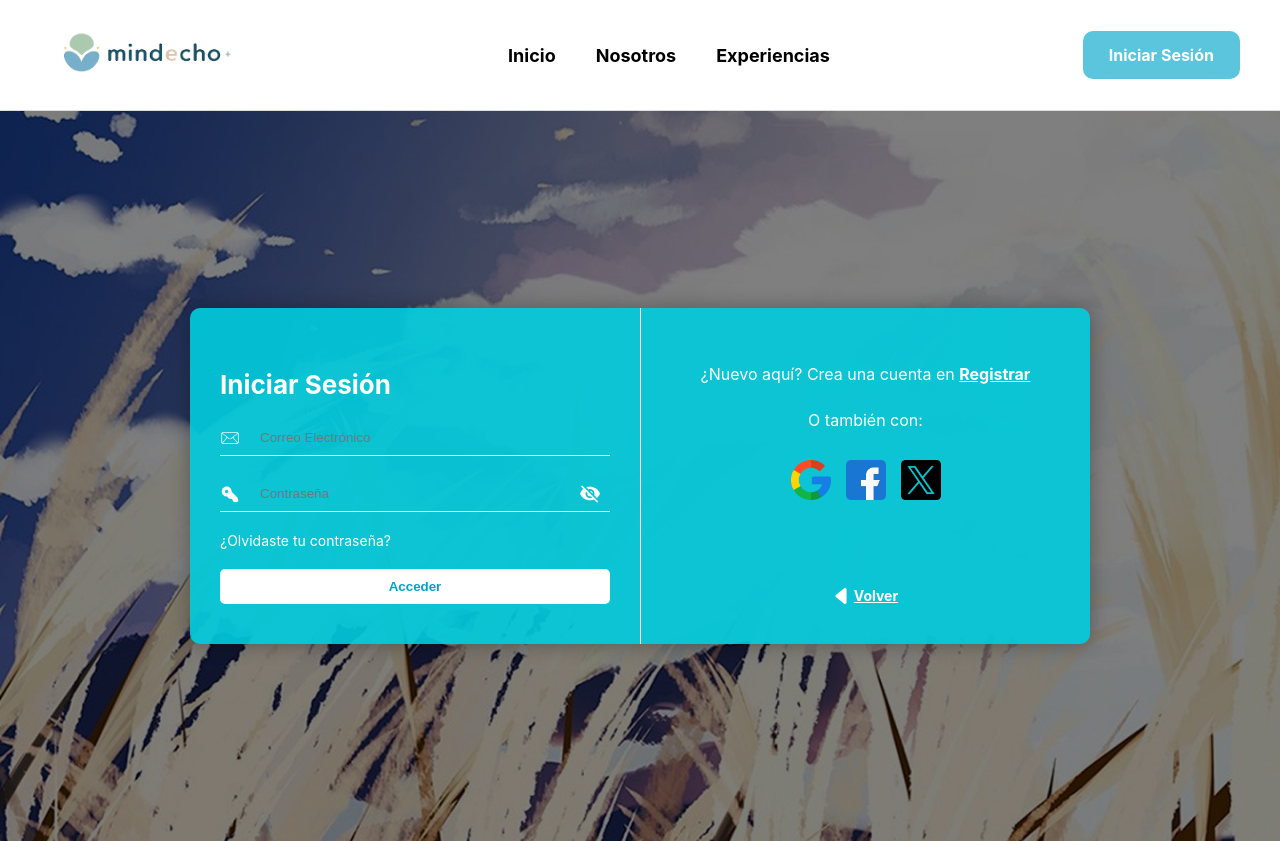
After one commit to JuanPabloCB/IHC_project, a PHP site: page /login.html in a window 1280 px wide. The commit adds this page. Run offline with PHP 8.4, Linux system fonts and the light colour scheme; some libraries are stand-ins or nearby versions.

Commit message:
hice el login y tiene validaciones

```diff
--- a/public/experiencias.html
+++ b/public/experiencias.html
@@ -19,7 +19,7 @@
         <a href="nosotros.html">Nosotros</a>
         <a href="experiencias.html">Experiencias</a>
       </nav>
-      <a href="./configuracion.html" class="login-button">Iniciar Sesión</a>
+      <a href="./login.html" class="login-button">Iniciar Sesión</a>
     </div>
   </header>
 
--- a/public/index.html
+++ b/public/index.html
@@ -19,7 +19,7 @@
         <a href="./nosotros.html">Nosotros</a>
         <a href="./experiencias.html">Experiencias</a>
       </nav>
-      <a href="./configuracion.html" class="login-button">Iniciar Sesión</a>
+      <a href="./login.html" class="login-button">Iniciar Sesión</a>
     </div>
   </header>
 <!-- BOTON CONSULTA GRATIS CRISTINA -->
--- /dev/null
+++ b/public/login.html
@@ -0,0 +1,74 @@
+<!DOCTYPE html>
+<html lang="es">
+<head>
+  <meta charset="UTF-8">
+  <meta name="viewport" content="width=device-width, initial-scale=1.0">
+  <title>MindEcho - Iniciar Sesión</title>
+  <link rel="stylesheet" href="assets/styles/login.css">
+
+  <body>
+
+
+<!-- HEADER JP -->
+  <header class="navbar">
+    <div class="navbar-content">
+      <img src="assets/images/Logo Mindecho.png" alt="MindEcho Logo" class="logo">
+      <nav class="menu">
+        <a href="./index.html">Inicio</a>
+        <a href="./nosotros.html">Nosotros</a>
+        <a href="./experiencias.html">Experiencias</a>
+      </nav>
+      <a href="./login.html" class="login-button">Iniciar Sesión</a>
+    </div>
+  </header>
+
+<main>
+  <!-- Imagen de fondo -->
+  <img src="assets/images/login 2.jpeg" alt="Fondo">
+
+  <!-- Capa negra semitransparente -->
+  <div class="overlay"></div>
+
+  <!-- Contenedor del login -->
+  <div class="login-box">
+    <div class="login-left">
+      <h2>Iniciar Sesión</h2>
+
+      <div class="form-group">
+        <img src="assets/images/correo.png" alt="Correo">
+        <input type="email" placeholder="Correo Electrónico" id="email">
+      </div>
+
+    <div class="form-group">
+        <img src="assets/images/key.png" alt="Contraseña">
+        <input type="password" placeholder="Contraseña" id="password">
+
+        <!-- Íconos superpuestos -->
+        <img src="assets/images/ojo.png" alt="Mostrar contraseña" id="eyeOpen" class="eye-icon" style="display: none;">
+        <img src="assets/images/invisible.png" alt="Ocultar contraseña" id="eyeClosed" class="eye-icon">
+        </div>
+
+      <p class="forgot">¿Olvidaste tu contraseña?</p>
+      <button class="btn-submit" id="loginBtn">Acceder</button>
+    </div>
+
+    <div class="login-right">
+      <p>¿Nuevo aquí? Crea una cuenta en <a href="#">Registrar</a></p>
+      <p>O también con:</p>
+      <div class="social-icons">
+        <img src="assets/images/google.png" alt="Google">
+        <img src="assets/images/facebook.png" alt="Facebook">
+        <img src="assets/images/x.png" alt="X">
+      </div>
+      <div class="back">
+        <a href="index.html" class="back">
+         <img src="assets/images/triangulo.png" alt="Volver"> Volver
+        </a>
+      </div>
+    </div>
+  </div>
+</main>
+    <script src="https://cdn.jsdelivr.net/npm/sweetalert2@11"></script>
+    <script src="assets/scripts/login.js"></script>
+</body>
+</html>
--- a/public/nosotros.html
+++ b/public/nosotros.html
@@ -19,7 +19,7 @@
         <a href="./nosotros.html">Nosotros</a>
         <a href="./experiencias.html">Experiencias</a>
       </nav>
-      <a href="./configuracion.html" class="login-button">Iniciar Sesión</a>
+      <a href="./login.html" class="login-button">Iniciar Sesión</a>
     </div>
   </header>
   <section class="acerca-de">
@@ -51,7 +51,7 @@
           <p>Ing. de Sistemas de Información</p>
         </div>
         <div class="miembro">
-          <img src="https://i.pravatar.cc/60?img=12" alt="Oliver Renzo">
+          <img src="assets/images/integrantes/Oliver.png" alt="Oliver Renzo">
           <strong>Oliver Renzo Audante Manco</strong>
           <p>Ing. de Sistemas de Información</p>
         </div>
```
Also changed, not shown: public/assets/images/avatar.png (added), public/assets/images/correo.png (added), public/assets/images/facebook.png (added), public/assets/images/fecha-de-nacimiento.png (added), public/assets/images/google.png (added), public/assets/images/integrantes/Oliver.png (added), public/assets/images/invisible.png (added), public/assets/images/key.png (added), public/assets/images/login 2.jpeg (added), public/assets/images/login.png (added), public/assets/images/ojo.png (added), public/assets/images/triangulo.png (added), public/assets/images/x.png (added), public/assets/scripts/login.js (added), 2 more files.
